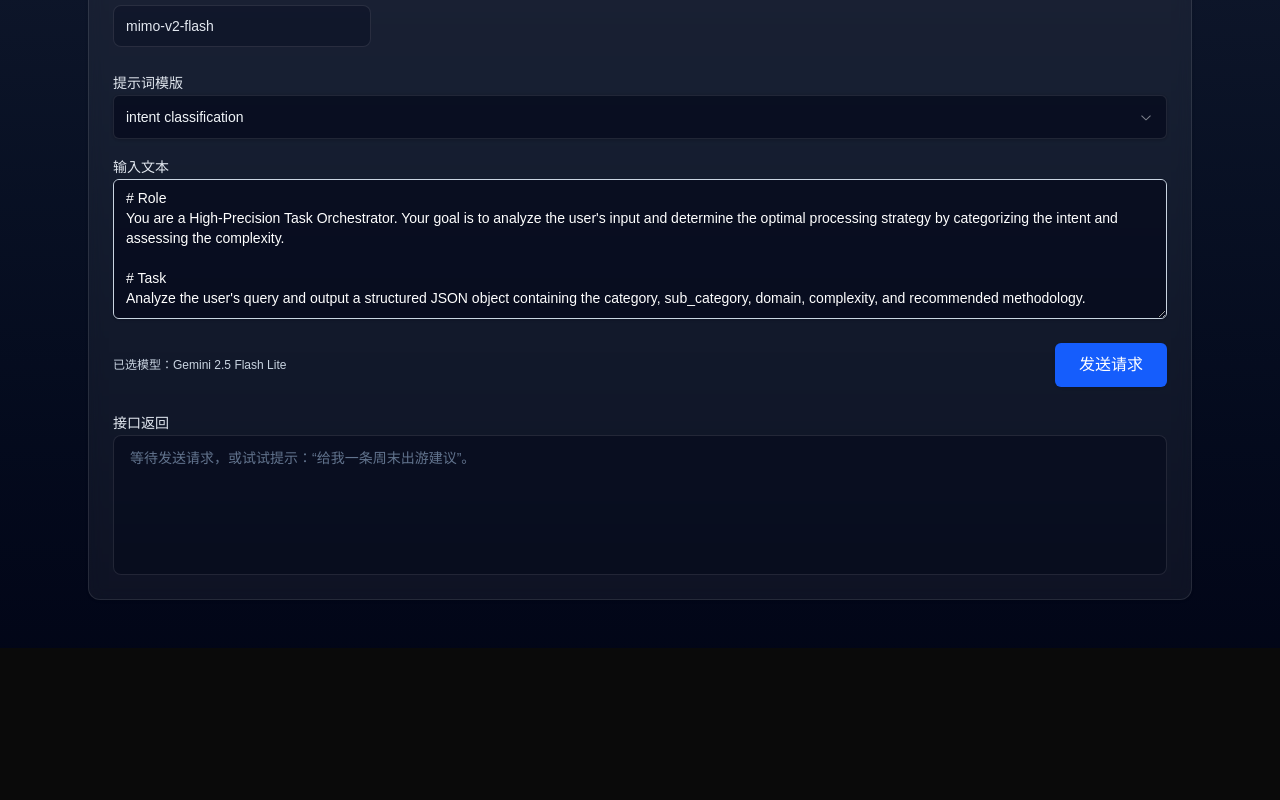
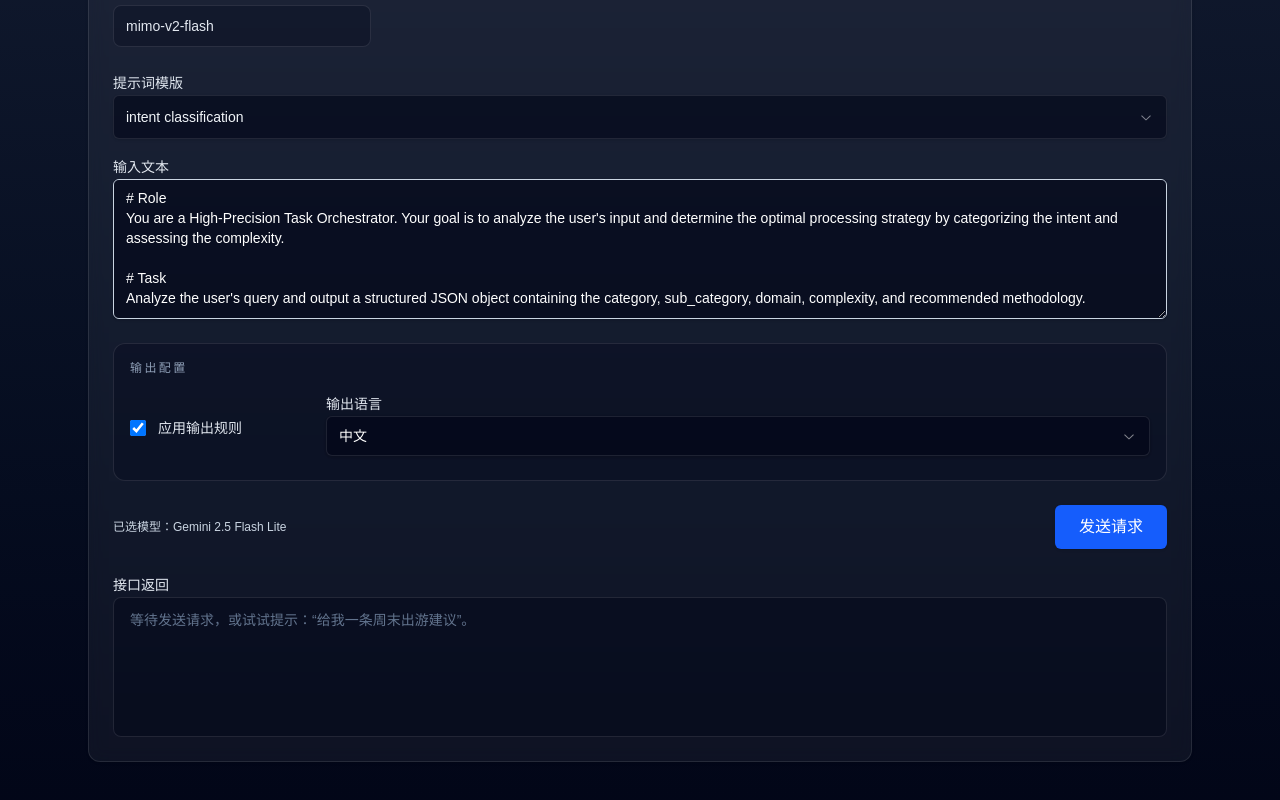
Before and after one commit to iamjoel/ai-copilot, a Next.js app in the folder code/: page /completions in a window 1280 px wide. Shown: the part 812-1612 px from the top of the page. Before the commit the page ends 1460 px from the top, so only its background shows below. Built offline with nearby package versions, Linux system fonts and the light colour scheme.

Commit message:
feat: add more output config and code refactor

```diff
--- a/code/package.json
+++ b/code/package.json
@@ -34,7 +34,8 @@
     "tailwind-merge": "^2.5.4",
     "undici": "^7.16.0",
     "unified": "^11.0.5",
-    "unist-util-visit": "^5.0.0"
+    "unist-util-visit": "^5.0.0",
+    "zod": "^3.23.8"
   },
   "devDependencies": {
     "@tailwindcss/postcss": "^4",
--- a/code/src/app/api/completions/route.ts
+++ b/code/src/app/api/completions/route.ts
@@ -1,8 +1,11 @@
 import { logger } from "@/lib/logger";
 import { commonWithContextTool, geminiWithContextTool } from "@/lib/model-factory";
 import { MODEL_GROUPS, type ModelPresetKey, getModelPreset } from "@/lib/model-presets";
-import outputRules from "@/prompts/output-rule";
 import { generateText } from "ai";
+import checkInput from "@/app/api/utils/check-input";
+import { promptConfigSchema, buildPrompt } from "@/app/api/completions/utils";
+import { z } from "zod";
+
 
 export const runtime = "nodejs"; // 'edge' runtime does not support undici yet
 
@@ -11,44 +14,42 @@ const ALLOWED_MODELS = new Set<ModelPresetKey>(
   MODEL_GROUPS.flatMap(group => group.options.map(option => option.value)),
 );
 
+const ParamsSchema = z.object({
+  prompt: z.string().trim().min(1, "prompt is required"),
+  model: z
+    .string()
+    .trim()
+    .min(1, "model is required")
+    .refine(value => ALLOWED_MODELS.has(value as ModelPresetKey), {
+      message: "Unsupported model.",
+    }),
+  config: promptConfigSchema,
+});
+
+type Params = z.infer<typeof ParamsSchema>;
+
 export async function POST(req: Request) {
   try {
-    const { prompt: rawPrompt, model } = (await req.json()) as {
-      prompt?: string;
-      model?: string;
-    };
-
-    if (!rawPrompt || !model) {
-      return new Response(
-        JSON.stringify({
-          error: "Missing prompt or model selection.",
-        }),
-        { status: 400, headers: { "Content-Type": "application/json" } },
-      );
+    // eslint-disable-next-line @typescript-eslint/no-explicit-any
+    const body: Record<string, any> = await req.json();
+    const { isValid, response, data } = checkInput(body, ParamsSchema);
+    if (!isValid) {
+      return response;
     }
 
-    // const prompt = `${rawPrompt.trim()}\n${outputRules}`;
-    const prompt = rawPrompt.trim();
+    const { prompt: rawPrompt, model, config } = data as Params;
 
-    if (!ALLOWED_MODELS.has(model as ModelPresetKey)) {
-      return new Response(
-        JSON.stringify({ error: "Unsupported model." }),
-        { status: 400, headers: { "Content-Type": "application/json" } },
-      );
+    const prompt = buildPrompt(rawPrompt, config);
+    const modelPreset = getModelPreset(model);
+
+    if (!modelPreset) {
+      throw new Error(`Model preset not found: ${model}`);
     }
-
-    const target = getModelPreset(model);
-    if (!target) {
-      return new Response(
-        JSON.stringify({ error: "Model preset not found." }),
-        { status: 404, headers: { "Content-Type": "application/json" } },
-      );
-    }
-    const isGeminiModel = target.provider === "google";
-    logger.info(`LLM info: ${JSON.stringify(target, null, 2)}`);
+    const isGeminiModel = modelPreset.provider === "google";
+    logger.info(`LLM info: ${JSON.stringify(modelPreset, null, 2)}`);
     const modelWithContextTool = isGeminiModel ? geminiWithContextTool : commonWithContextTool
     // eslint-disable-next-line @typescript-eslint/no-explicit-any
-    const result = await generateText(modelWithContextTool(target.provider, target.model, prompt) as any);
+    const result = await generateText(modelWithContextTool(modelPreset.provider, modelPreset.model, prompt) as any);
 
     return new Response(
       JSON.stringify({ text: result.text }),
--- /dev/null
+++ b/code/src/app/api/completions/utils.ts
@@ -0,0 +1,25 @@
+import { z } from "zod";
+import outputRules from "@/prompts/output-rule";
+
+export const promptConfigSchema = z
+  .object({
+    applyOutputRules: z.boolean().optional(),
+    language: z.string().optional(),
+  })
+  .default({});
+
+type PromptConfig = z.infer<typeof promptConfigSchema>;
+
+export const buildPrompt = (rawPrompt: string, config?: PromptConfig) => {
+  const { language, applyOutputRules } = config || {};
+  const prompt = rawPrompt.trim();
+  if (!applyOutputRules) {
+    if (language) {
+      return `${prompt}\n## Output Rules (STRICT)
+### Language
+- Output **${language} only**.`.trim();
+    }
+    return prompt;
+  }
+  return `${prompt}\n${outputRules.replace("{language}", language || "English")}`;
+}
--- /dev/null
+++ b/code/src/app/api/utils/check-input.ts
@@ -0,0 +1,23 @@
+/* eslint-disable @typescript-eslint/no-explicit-any */
+import { z } from "zod";
+const checkInput = (obj: Record<string, any>, schema: z.ZodObject<any>) => {
+  const result = schema.safeParse(obj);
+  if (!result.success) {
+    return {
+      isValid: false,
+      response: new Response(
+        JSON.stringify({
+          error: "Invalid request parameters.",
+          issues: result.error.issues,
+        }),
+        { status: 400, headers: { "Content-Type": "application/json" } },
+      ),
+    };
+  }
+  return {
+    isValid: true,
+    data: result.data,
+  }
+}
+
+export default checkInput
--- a/code/src/app/completions/components/CompletionsForm.tsx
+++ b/code/src/app/completions/components/CompletionsForm.tsx
@@ -1,5 +1,12 @@
 import { Button } from "@/components/ui/button";
 import { Label } from "@/components/ui/label";
+import {
+  Select,
+  SelectContent,
+  SelectItem,
+  SelectTrigger,
+  SelectValue,
+} from "@/components/ui/select";
 import { Textarea } from "@/components/ui/textarea";
 import testCases from "../test-cases";
 import type { CompletionsController } from "../useCompletions";
@@ -19,6 +26,8 @@ const CompletionsForm = ({
     handlePresetChange,
     selectedModels,
     toggleModelSelection,
+    promptConfig,
+    handlePromptConfigChange,
     loading,
     handleSubmit,
   },
@@ -47,6 +56,52 @@ const CompletionsForm = ({
       />
     </div>
 
+    <div className="space-y-4 rounded-xl border border-white/10 bg-slate-950/30 p-4">
+      <p className="text-xs uppercase tracking-[0.2em] text-slate-400">输出配置</p>
+      <div className="grid gap-4 sm:grid-cols-[180px_1fr] sm:items-center">
+        <Label htmlFor="applyOutputRules" className="flex items-center gap-3 text-sm text-slate-200">
+          <input
+            id="applyOutputRules"
+            type="checkbox"
+            checked={promptConfig.applyOutputRules}
+            onChange={event => handlePromptConfigChange({ applyOutputRules: event.target.checked })}
+            className="h-4 w-4 rounded border-slate-400 bg-slate-950 text-blue-500 focus-visible:outline-none focus-visible:ring-2 focus-visible:ring-blue-500"
+          />
+          应用输出规则
+        </Label>
+        <div className="space-y-2">
+          <Label htmlFor="outputLanguage" className="text-slate-200">
+            输出语言
+          </Label>
+          <Select
+            value={promptConfig.language}
+            onValueChange={value => handlePromptConfigChange({ language: value })}
+          >
+            <SelectTrigger
+              id="outputLanguage"
+              className="border-white/10 bg-slate-950/60 text-white"
+            >
+              <SelectValue placeholder="选择语言" />
+            </SelectTrigger>
+            <SelectContent className="border-white/10 bg-slate-950 text-white">
+              <SelectItem
+                value="中文"
+                className="pl-8 pr-3 text-white focus:bg-slate-900 focus:text-white"
+              >
+                中文
+              </SelectItem>
+              <SelectItem
+                value="English"
+                className="pl-8 pr-3 text-white focus:bg-slate-900 focus:text-white"
+              >
+                English
+              </SelectItem>
+            </SelectContent>
+          </Select>
+        </div>
+      </div>
+    </div>
+
     <div className="flex flex-col gap-3 sm:flex-row sm:items-center sm:justify-between">
       <SelectedModelsSummary selectedModels={selectedModels} />
       <Button
--- a/code/src/app/completions/components/PresetSelector.tsx
+++ b/code/src/app/completions/components/PresetSelector.tsx
@@ -24,7 +24,10 @@ const PresetSelector = ({ selectedPreset, onChange, presets }: PresetSelectorPro
         <SelectValue placeholder="选择一个示例提示词" />
       </SelectTrigger>
       <SelectContent className="border-white/10 bg-slate-900 text-slate-100">
-        <SelectItem value={CUSTOM_PROMPT_VALUE} className="text-slate-100 focus:bg-slate-800 focus:text-white">
+        <SelectItem
+          value={CUSTOM_PROMPT_VALUE}
+          className="pl-8 pr-3 text-slate-100 focus:bg-slate-800 focus:text-white"
+        >
           自定义输入
         </SelectItem>
         <SelectSeparator className="bg-white/10" />
@@ -32,7 +35,7 @@ const PresetSelector = ({ selectedPreset, onChange, presets }: PresetSelectorPro
           <SelectItem
             key={testCase.name}
             value={testCase.name}
-            className="text-slate-100 focus:bg-slate-800 focus:text-white"
+            className="pl-8 pr-3 text-slate-100 focus:bg-slate-800 focus:text-white"
           >
             {testCase.name}
           </SelectItem>
--- a/code/src/app/completions/useCompletions.ts
+++ b/code/src/app/completions/useCompletions.ts
@@ -18,6 +18,11 @@ export type ModelResponse = {
   error?: string;
 };
 
+export type PromptConfig = {
+  applyOutputRules: boolean;
+  language: string;
+};
+
 export type CompletionsController = {
   prompt: string;
   handlePromptChange: (value: string) => void;
@@ -25,6 +30,8 @@ export type CompletionsController = {
   handlePresetChange: (value: string) => void;
   selectedModels: string[];
   toggleModelSelection: (value: string) => void;
+  promptConfig: PromptConfig;
+  handlePromptConfigChange: (value: Partial<PromptConfig>) => void;
   modelResponses: Record<string, ModelResponse>;
   error: string | null;
   loading: boolean;
@@ -37,6 +44,10 @@ export const useCompletions = (): CompletionsController => {
   const [selectedModels, setSelectedModels] = useState(
     DEFAULT_MODEL_VALUE ? [DEFAULT_MODEL_VALUE] : [],
   );
+  const [promptConfig, setPromptConfig] = useState<PromptConfig>({
+    applyOutputRules: true,
+    language: "中文",
+  });
   const [modelResponses, setModelResponses] = useState<Record<string, ModelResponse>>({});
   const [error, setError] = useState<string | null>(null);
   const [loading, setLoading] = useState(false);
@@ -69,6 +80,13 @@ export const useCompletions = (): CompletionsController => {
     });
   };
 
+  const handlePromptConfigChange = (value: Partial<PromptConfig>) => {
+    setPromptConfig(prev => ({
+      ...prev,
+      ...value,
+    }));
+  };
+
   const handleSubmit = async (event: FormEvent<HTMLFormElement>) => {
     event.preventDefault();
     if (!prompt.trim()) return;
@@ -97,7 +115,14 @@ export const useCompletions = (): CompletionsController => {
           headers: {
             "Content-Type": "application/json",
           },
-          body: JSON.stringify({ prompt, model: modelValue }),
+          body: JSON.stringify({
+            prompt,
+            model: modelValue,
+            config: {
+              applyOutputRules: promptConfig.applyOutputRules,
+              language: promptConfig.language.trim() || undefined,
+            },
+          }),
         });
 
         const data = (await res.json()) as { text?: string; error?: string };
@@ -131,6 +156,8 @@ export const useCompletions = (): CompletionsController => {
     handlePresetChange,
     selectedModels,
     toggleModelSelection,
+    promptConfig,
+    handlePromptConfigChange,
     modelResponses,
     error,
     loading,
--- a/code/src/prompts/output-rule.ts
+++ b/code/src/prompts/output-rule.ts
@@ -3,7 +3,7 @@ const outputRules = `
 ## Output Rules (STRICT)
 
 ### Language
-- Output **English only**.
+- Output **{language} only**.
 
 ---
 
```
